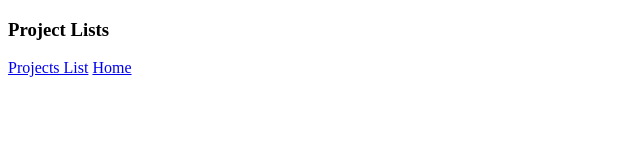
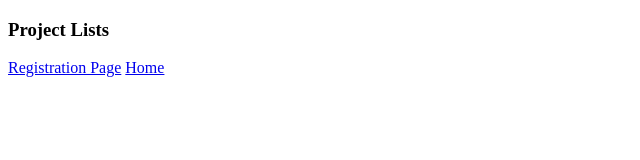
Before and after one commit to Yas1th005/wd201, a website: page http-server/project.html in a window 1280 px wide. Shown: the full height of the page, 0-640 px from the left. Drawn offline with Linux system fonts and the light colour scheme.

Commit message:
Update project.html

```diff
--- a/http-server/project.html
+++ b/http-server/project.html
@@ -7,7 +7,7 @@
 </head>
 <body>
     <h3>Project Lists</h3>
-    <a href="/registration">Projects List</a>
+    <a href="/registration">Registration Page</a>
     <a href="/">Home</a>
 </body>
 </html>
```
